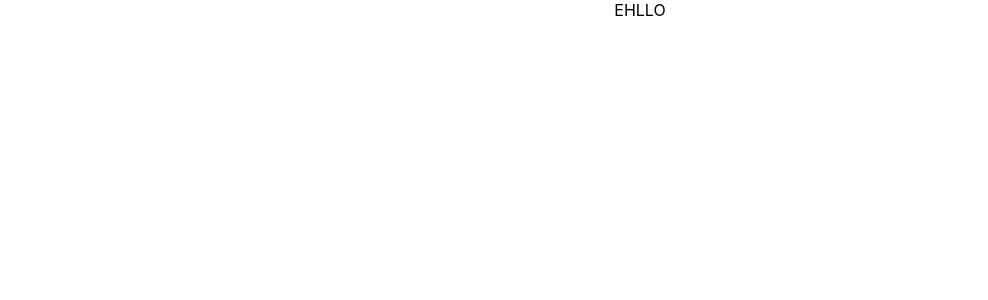
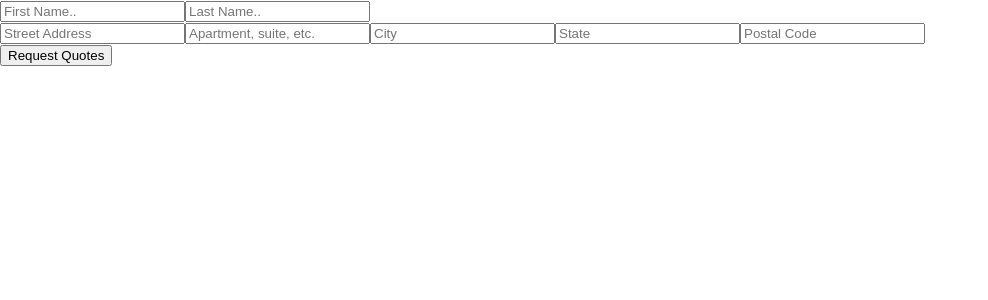
Before and after one commit to guizzettic/SureTakeHome, a React (Create React App) app: page / in a window 1280 px wide. Shown: the top 300 px of the page, without its empty margins (0-988 px from the left). Built offline with nearby package versions, Linux system fonts and the light colour scheme.

Commit message:
Created initial form capturing users information

```diff
--- a/package.json
+++ b/package.json
@@ -3,6 +3,8 @@
   "version": "0.1.0",
   "private": true,
   "dependencies": {
+    "@mui/material": "^5.2.8",
+    "@mui/styles": "^5.2.3",
     "@testing-library/jest-dom": "^5.16.1",
     "@testing-library/react": "^12.1.2",
     "@testing-library/user-event": "^13.5.0",
--- a/public/index.html
+++ b/public/index.html
@@ -14,7 +14,7 @@
       manifest.json provides metadata used when your web app is installed on a
       user's mobile device or desktop. See https://developers.google.com/web/fundamentals/web-app-manifest/
     -->
-    <link rel="manifest" href="%PUBLIC_URL%/manifest.json" />
+    <!-- <link rel="manifest" href="%PUBLIC_URL%/manifest.json" /> -->
     <!--
       Notice the use of %PUBLIC_URL% in the tags above.
       It will be replaced with the URL of the `public` folder during the build.
@@ -24,7 +24,7 @@
       work correctly both with client-side routing and a non-root public URL.
       Learn how to configure a non-root public URL by running `npm run build`.
     -->
-    <title>React App</title>
+    <title>Sure Rocket Insurance</title>
   </head>
   <body>
     <noscript>You need to enable JavaScript to run this app.</noscript>
--- a/src/App.js
+++ b/src/App.js
@@ -1,7 +1,12 @@
 import './App.css';
+import RatingInfo from './RatingInfo';
 
 function App() {
-  return <div className="App">EHLLO</div>;
+  return (
+    <div>
+      <RatingInfo />
+    </div>
+  );
 }
 
 export default App;
--- /dev/null
+++ b/src/RatingInfo.js
@@ -0,0 +1,76 @@
+import { useState } from 'react';
+
+const RatingInfo = ({}) => {
+  const [userInfo, setUserInfo] = useState({
+    first_name: '',
+    last_name: '',
+    line_1: '',
+    line_2: '',
+    city: '',
+    region: '',
+    postal: '',
+  });
+
+  const handleSubmit = (e) => {
+    e.preventDefault();
+  };
+
+  return (
+    <div>
+      <form>
+        <input
+          placeholder="First Name.."
+          value={userInfo.first_name}
+          onChange={(e) =>
+            setUserInfo({ ...userInfo, first_name: e.target.value })
+          }
+        />
+        <input
+          placeholder="Last Name.."
+          value={userInfo.last_name}
+          onChange={(e) =>
+            setUserInfo({ ...userInfo, last_name: e.target.value })
+          }
+        />
+        <div>
+          <input
+            placeholder="Street Address"
+            value={userInfo.line_1}
+            onChange={(e) =>
+              setUserInfo({ ...userInfo, line_1: e.target.value })
+            }
+          />
+          <input
+            placeholder="Apartment, suite, etc."
+            value={userInfo.line_2}
+            onChange={(e) =>
+              setUserInfo({ ...userInfo, line_2: e.target.value })
+            }
+          />
+          <input
+            placeholder="City"
+            value={userInfo.city}
+            onChange={(e) => setUserInfo({ ...userInfo, city: e.target.value })}
+          />
+          <input
+            placeholder="State"
+            value={userInfo.region}
+            onChange={(e) =>
+              setUserInfo({ ...userInfo, region: e.target.value })
+            }
+          />
+          <input
+            placeholder="Postal Code"
+            value={userInfo.postal}
+            onChange={(e) =>
+              setUserInfo({ ...userInfo, postal: e.target.value })
+            }
+          />
+        </div>
+        <button onClick={handleSubmit}>Request Quotes</button>
+      </form>
+    </div>
+  );
+};
+
+export default RatingInfo;
```
Also changed, not shown: src/QuoteInfo.js (added), 1 other file (tests, documents, lock files or other folders).
